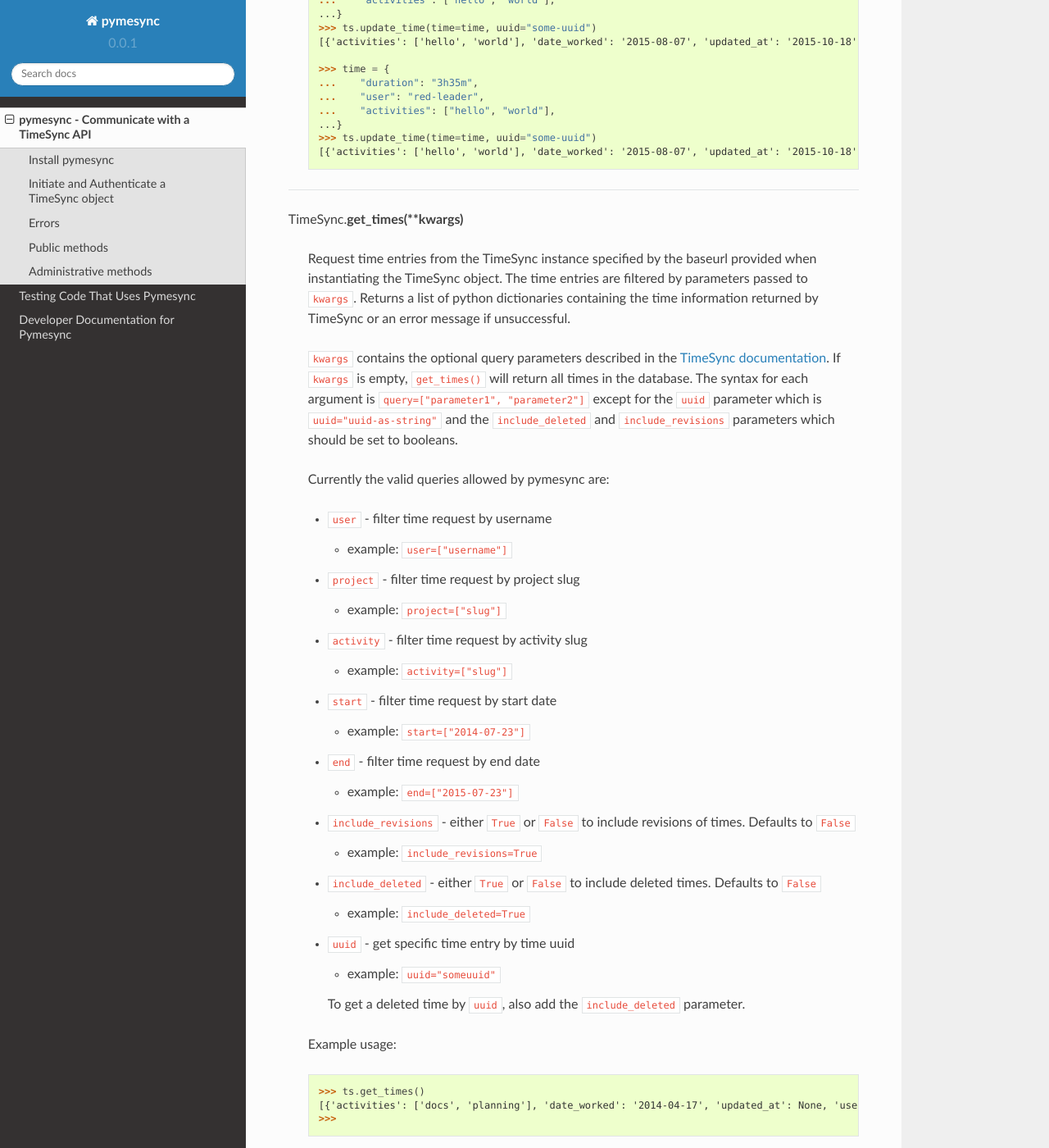
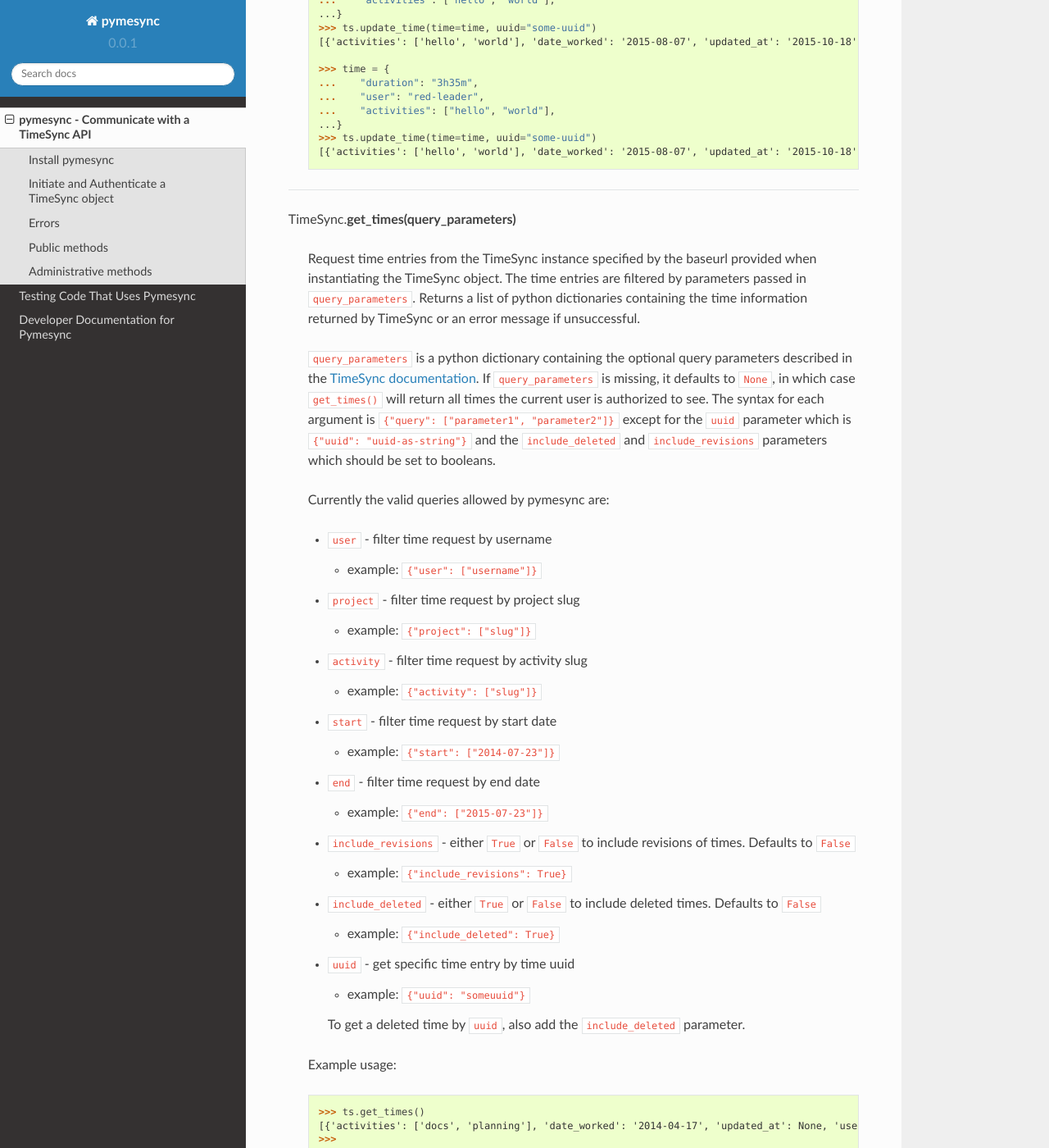
Before and after one commit to osuosl/pymesync, a Sphinx documentation site: the page built from docs/source/usage.rst, in a window 1280 px wide and 1400 px high, scrolled down 6096 px. Shown: the whole window at 82% size. Built offline with Sphinx 7.4.7 and the Read the Docs theme 2.0.0, drawn with Linux system fonts in a browser that asks for light colours; some of the changed text lies outside the part shown.

Commit message:
Docs about python dict queries

```diff
--- a/docs/source/usage.rst
+++ b/docs/source/usage.rst
@@ -49,7 +49,7 @@
 
 |
 
-* **get_times(\**kwargs)** - Get times from TimeSync
+* **get_times(query_parameters)** - Get times from TimeSync
 * **get_projects(\**kwargs)** - Get project information from TimeSync
 * **get_activities(\**kwargs)** - Get activity information from TimeSync
 * **get_users(username=None)** - Get user information from TimeSync
@@ -315,56 +315,58 @@
 
 ------------------------------------------
 
-TimeSync.\ **get_times(\**kwargs)**
+TimeSync.\ **get_times(query_parameters)**
 
     Request time entries from the TimeSync instance specified by the baseurl
     provided when instantiating the TimeSync object. The time entries are
-    filtered by parameters passed to ``kwargs``. Returns a list of python
-    dictionaries containing the time information returned by TimeSync or an
-    error message if unsuccessful.
+    filtered by parameters passed in ``query_parameters``. Returns a list of
+    python dictionaries containing the time information returned by TimeSync or
+    an error message if unsuccessful.
 
-    ``kwargs`` contains the optional query parameters described in the
-    `TimeSync documentation`_. If ``kwargs`` is empty, ``get_times()`` will
-    return all times in the database. The syntax for each argument is
-    ``query=["parameter1", "parameter2"]`` except for the ``uuid`` parameter
-    which is ``uuid="uuid-as-string"`` and the ``include_deleted`` and
-    ``include_revisions`` parameters which should be set to booleans.
+    ``query_parameters`` is a python dictionary containing the optional query
+    parameters described in the `TimeSync documentation`_. If
+    ``query_parameters`` is missing, it defaults to ``None``, in which case
+    ``get_times()`` will return all times the current user is authorized to see.
+    The syntax for each argument is ``{"query": ["parameter1", "parameter2"]}``
+    except for the ``uuid`` parameter which is ``{"uuid": "uuid-as-string"}``
+    and the ``include_deleted`` and ``include_revisions`` parameters which
+    should be set to booleans.
 
     Currently the valid queries allowed by pymesync are:
 
     * ``user`` - filter time request by username
 
-      - example: ``user=["username"]``
+      - example: ``{"user": ["username"]}``
 
     * ``project`` - filter time request by project slug
 
-      - example: ``project=["slug"]``
+      - example: ``{"project": ["slug"]}``
 
     * ``activity`` - filter time request by activity slug
 
-      - example: ``activity=["slug"]``
+      - example: ``{"activity": ["slug"]}``
 
     * ``start`` - filter time request by start date
 
-      - example: ``start=["2014-07-23"]``
+      - example: ``{"start": ["2014-07-23"]}``
 
     * ``end`` - filter time request by end date
 
-      - example: ``end=["2015-07-23"]``
+      - example: ``{"end": ["2015-07-23"]}``
 
     * ``include_revisions`` - either ``True`` or ``False`` to include
       revisions of times. Defaults to ``False``
 
-      - example: ``include_revisions=True``
+      - example: ``{"include_revisions": True}``
 
     * ``include_deleted`` - either ``True`` or ``False`` to include
       deleted times. Defaults to ``False``
 
-      - example: ``include_deleted=True``
+      - example: ``{"include_deleted": True}``
 
     * ``uuid`` - get specific time entry by time uuid
 
-      - example: ``uuid="someuuid"``
+      - example: ``{"uuid": "someuuid"}``
 
       To get a deleted time by ``uuid``, also add the ``include_deleted``
       parameter.
```
